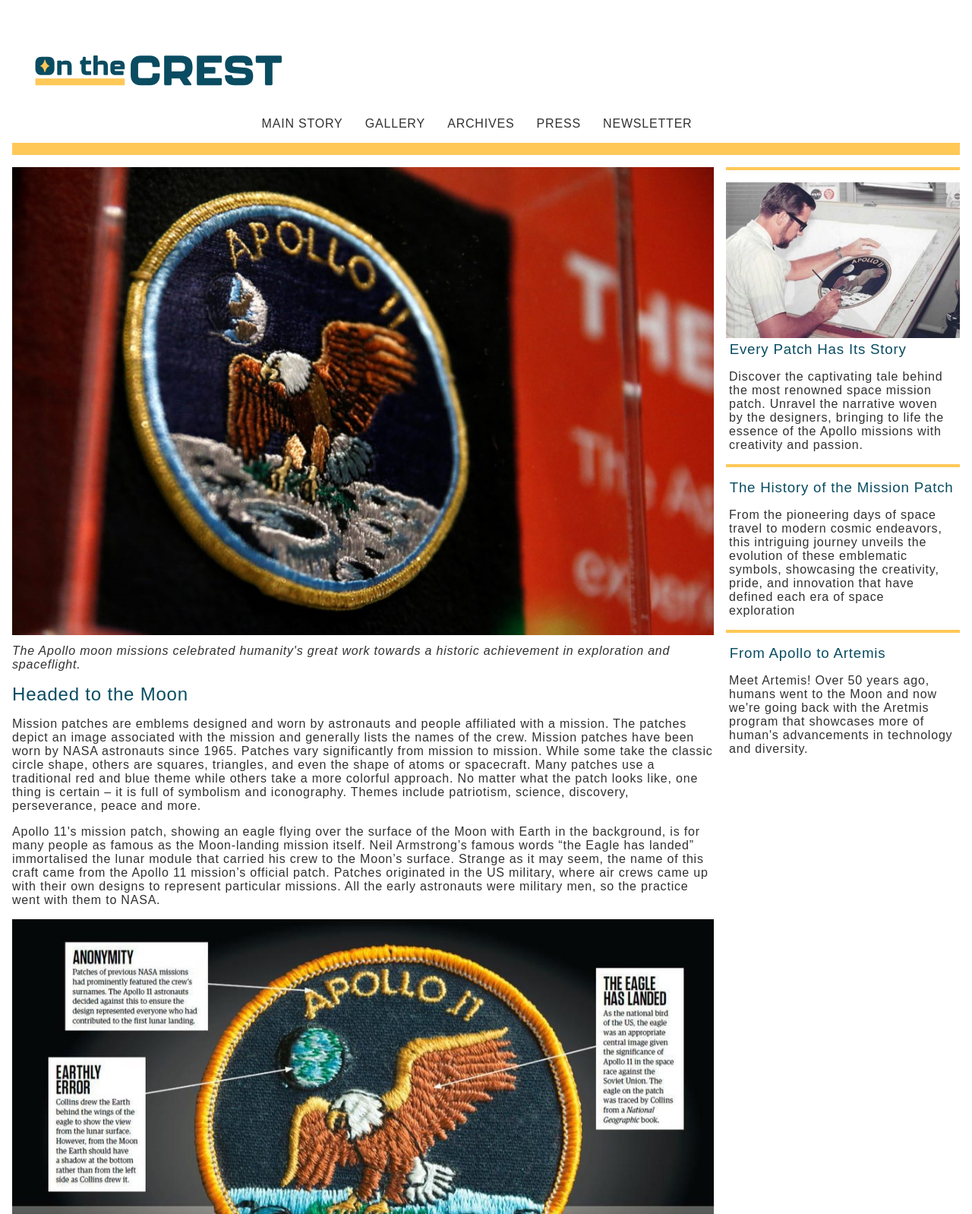
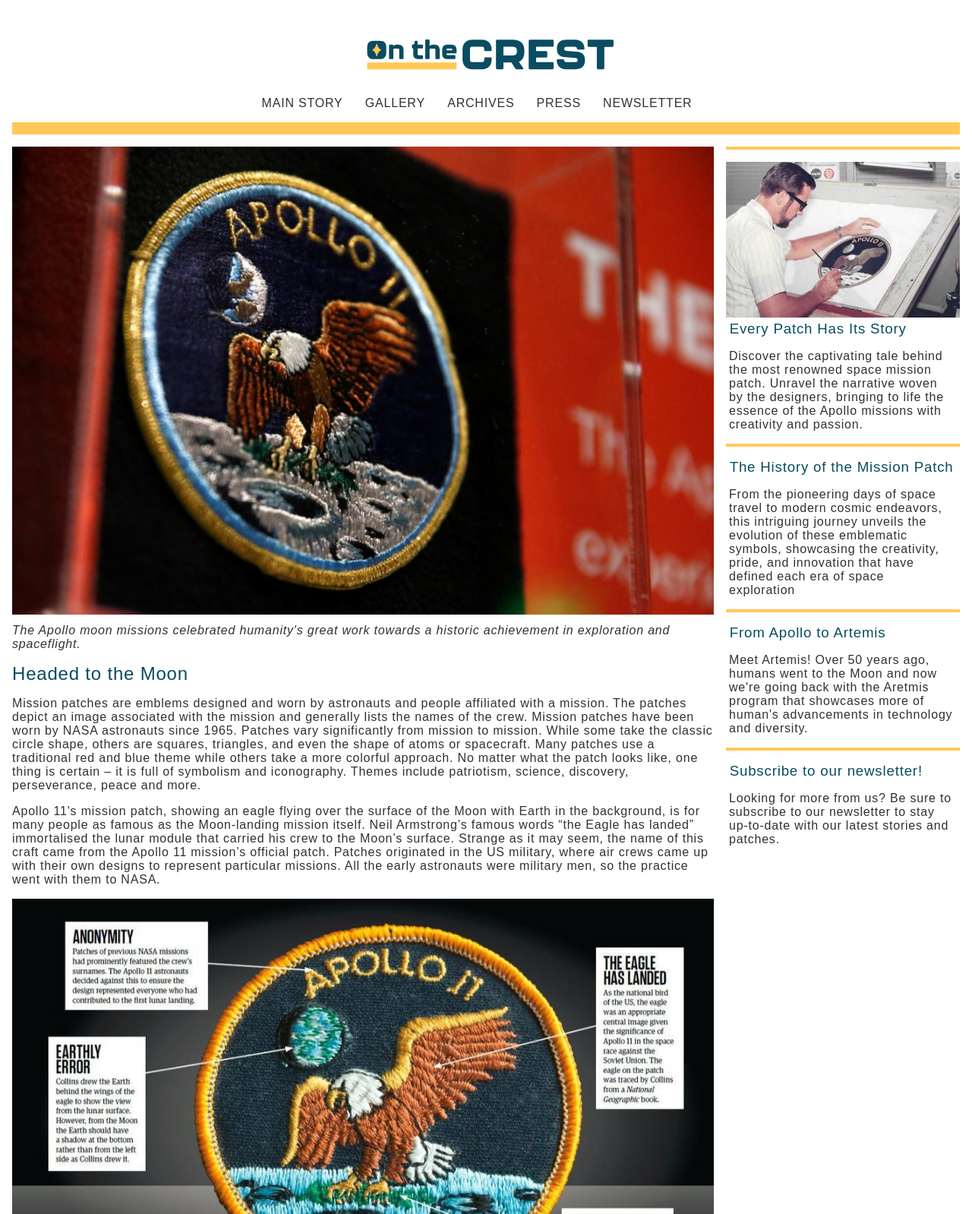
Before and after one commit to JVCacho/JVCacho.github.io, a plain HTML site: page grc339/digital-magazine/mainstory.html in a window 1280 px wide. Shown: the top 1598 px of the page at 76% size. Drawn offline with Linux system fonts and the light colour scheme; a web font is replaced by a local one.

Commit message:
Update mainstory.html

```diff
--- a/grc339/digital-magazine/mainstory.html
+++ b/grc339/digital-magazine/mainstory.html
@@ -17,15 +17,15 @@
         <body>
             <div class="container">
                 <header>
-                    <h1> <a href = "index.html"><img src="logo.svg" alt="Logo of On The Crest."> </a></h1> <!-- ★ Please use a proper alt attribute.-->
+                    <h1 class="logo"> <a href = "index.html"><img src="logo.svg" alt="Logo of On The Crest."> </a></h1> <!-- ★ Please use a proper alt attribute.-->
 
                     <nav>
                         <ul> <!-- ★ Use as many sections as you want, but replace the dashed lines with actual names for the sections of the publication. You may keep them all linked to the pound symbol, though. -->
-                            <li class="active"><a href="mainstory.html">Main Story</a></li>
-                            <li><a href="#">Gallery</a></li>
+                            <li><a href="mainstory.html">Main Story</a></li>
+                            <li><a href="photogallery.html">Gallery</a></li>
                             <li><a href="#">Archives</a></li>
                             <li><a href="#">Press</a></li>
-                            <li><a href="#">Newsletter</a></li>
+                            <li><a href="newsletter.html">Newsletter</a></li>
                         </ul>
                     </nav>
                 </header>
@@ -94,6 +94,14 @@
                                 </p>
                         </a>
                     </section>
+                    <section class="tertiary"> <!-- ★ Example of a teaser without image.  You may want to give it a third class. -->
+                        <a href="newsletter.html">
+                                <h3>Subscribe to our newsletter!</h3>
+                                <p>
+                                    Looking for more from us? Be sure to subscribe to our newsletter to stay up-to-date with our latest stories and patches.
+                                </p>
+                        </a>
+                    </section>
 
                 </aside>
 
```
